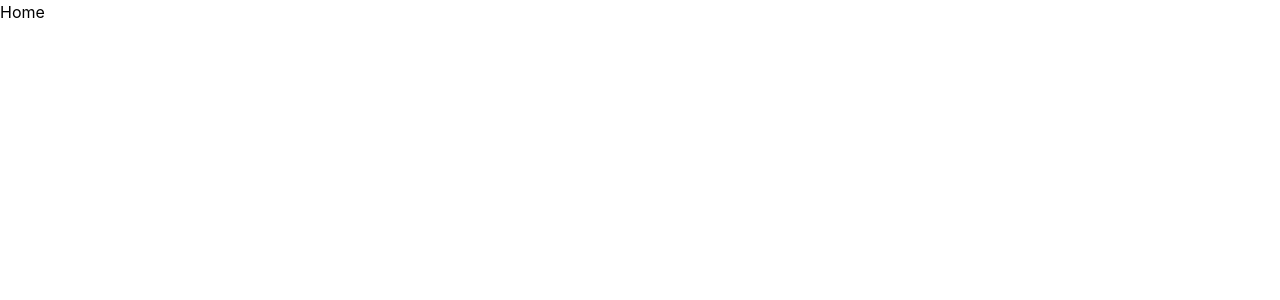
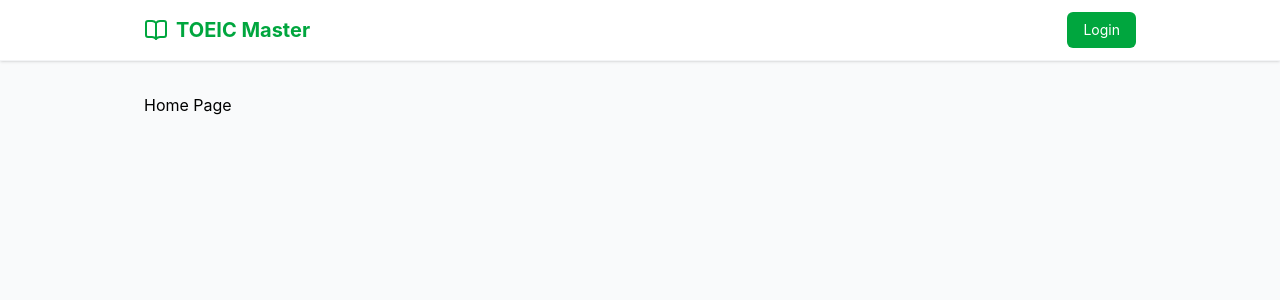
Before and after one commit to minhduc080204/toiec-test, a React (Vite) app: page / in a window 1280 px wide. Shown: the top 300 px of the page. Built offline with nearby package versions, Linux system fonts and the light colour scheme.

Commit message:
feat: implement layout and navbar

```diff
--- a/src/App.tsx
+++ b/src/App.tsx
@@ -1,11 +1,14 @@
 import { BrowserRouter, Routes, Route } from 'react-router';
+import { Layout } from './components/layout/Layout';
 
 function App() {
   return (
     <BrowserRouter>
-      <Routes>
-        <Route path="/" element={<div data-testid="home">Home</div>} />
-      </Routes>
+      <Layout>
+        <Routes>
+          <Route path="/" element={<div data-testid="home">Home Page</div>} />
+        </Routes>
+      </Layout>
     </BrowserRouter>
   );
 }
--- /dev/null
+++ b/src/components/layout/Layout.tsx
@@ -0,0 +1,17 @@
+import { type ReactNode } from 'react';
+import { Navbar } from './Navbar';
+
+interface LayoutProps {
+  children: ReactNode;
+}
+
+export const Layout = ({ children }: LayoutProps) => {
+  return (
+    <div className="min-h-screen bg-gray-50 flex flex-col font-sans">
+      <Navbar />
+      <main className="flex-1 w-full max-w-5xl mx-auto px-4 py-8">
+        {children}
+      </main>
+    </div>
+  );
+};
--- /dev/null
+++ b/src/components/layout/Navbar.tsx
@@ -0,0 +1,44 @@
+import { Link, useNavigate } from 'react-router';
+import { useAuthStore } from '../../store/authStore';
+import { BookOpen } from 'lucide-react';
+
+export const Navbar = () => {
+  const { user, logout } = useAuthStore();
+  const navigate = useNavigate();
+
+  const handleLogout = () => {
+    logout();
+    navigate('/login');
+  };
+
+  return (
+    <nav className="bg-white shadow-sm border-b border-gray-100">
+      <div className="max-w-5xl mx-auto px-4 py-3 flex justify-between items-center">
+        <Link to="/" className="flex items-center space-x-2 text-green-600 font-bold text-xl">
+          <BookOpen className="w-6 h-6" />
+          <span>TOEIC Master</span>
+        </Link>
+        <div className="flex items-center space-x-4">
+          {user ? (
+            <>
+              <span className="text-gray-600">Hi, {user.username}</span>
+              <button
+                onClick={handleLogout}
+                className="text-sm px-3 py-1.5 border border-gray-200 rounded-md hover:bg-gray-50 transition cursor-pointer"
+              >
+                Logout
+              </button>
+            </>
+          ) : (
+            <Link
+              to="/login"
+              className="text-sm px-4 py-2 bg-green-600 text-white rounded-md hover:bg-green-700 transition"
+            >
+              Login
+            </Link>
+          )}
+        </div>
+      </div>
+    </nav>
+  );
+};
```
